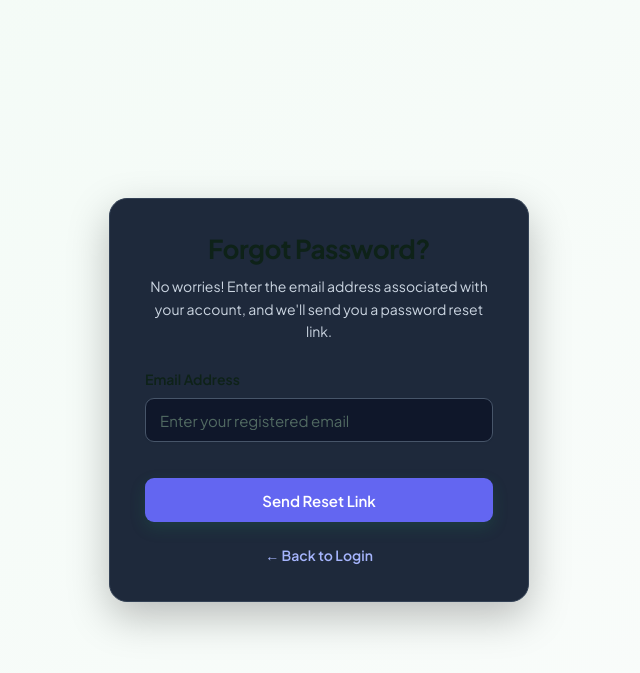
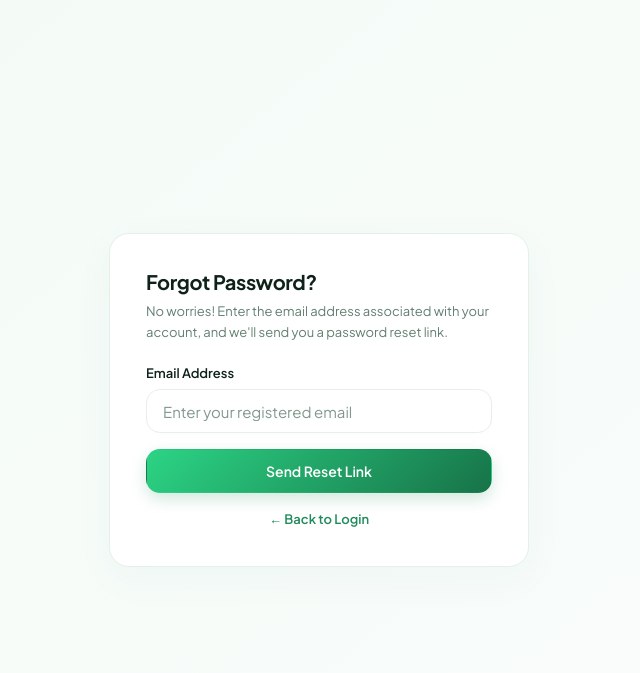
Before and after one commit to sameer5547/EXPENSE-TRACKER-VERSION-2, a Flask app: page /forgot-password in a window 1280 px wide. Shown: the top 673 px of the page, without its empty margins (321-961 px from the left). Run offline with Flask 3, Linux system fonts and the light colour scheme; parts of the project's set-up code (start-up, migrations or seed data) failed here and were passed over.

Commit message:
Refactor forgot password HTML template

```diff
--- a/EXPENSE-TRACKER ver-2/templates/forgot_password.html
+++ b/EXPENSE-TRACKER ver-2/templates/forgot_password.html
@@ -9,167 +9,6 @@
     <link rel="stylesheet"
           href="{{ url_for('static', filename='auth.css') }}">
 
-    <style>
-        /* Forgot password page */
-        .forgot-password-container {
-            width: min(90%, 420px);
-            margin: 70px auto;
-            padding: 35px;
-            box-sizing: border-box;
-            color: #f8fafc;
-            background: #1e293b;
-            border: 1px solid #334155;
-            border-radius: 18px;
-            box-shadow: 0 15px 40px rgba(0, 0, 0, 0.25);
-        }
-
-        .forgot-password-container h2 {
-            margin: 0 0 12px;
-            font-size: 26px;
-            text-align: center;
-        }
-
-        .forgot-password-container .subtitle {
-            margin-bottom: 25px;
-            color: #cbd5e1;
-            font-size: 14px;
-            line-height: 1.6;
-            text-align: center;
-        }
-
-        .forgot-password-container label {
-            display: block;
-            margin-bottom: 8px;
-            font-size: 14px;
-        }
-
-        .forgot-password-container input[type="email"] {
-            width: 100%;
-            padding: 13px 14px;
-            margin-bottom: 20px;
-            box-sizing: border-box;
-            color: #f8fafc;
-            background: #0f172a;
-            border: 1px solid #475569;
-            border-radius: 9px;
-            outline: none;
-        }
-
-        .forgot-password-container input[type="email"]:focus {
-            border-color: #818cf8;
-            box-shadow: 0 0 0 3px rgba(99, 102, 241, 0.2);
-        }
-
-        .forgot-password-container button[type="submit"] {
-            width: 100%;
-            padding: 13px;
-            color: white;
-            background: #6366f1;
-            border: none;
-            border-radius: 9px;
-            font-size: 15px;
-            font-weight: 600;
-            cursor: pointer;
-            transition: background 0.2s ease;
-        }
-
-        .forgot-password-container button[type="submit"]:hover {
-            background: #4f46e5;
-        }
-
-        .forgot-password-container .back-login {
-            display: block;
-            margin-top: 22px;
-            color: #a5b4fc;
-            text-align: center;
-            text-decoration: none;
-            font-size: 14px;
-        }
-
-        .forgot-password-container .back-login:hover {
-            color: #c7d2fe;
-            text-decoration: underline;
-        }
-
-        /* Success and error popup */
-        .reset-toast {
-            position: fixed;
-            top: 22px;
-            right: 22px;
-            z-index: 99999;
-            display: flex;
-            align-items: center;
-            gap: 12px;
-            width: max-content;
-            max-width: calc(100vw - 44px);
-            padding: 16px 18px;
-            box-sizing: border-box;
-            color: #dcfce7;
-            background: #052e1b;
-            border: 1px solid #22c55e;
-            border-radius: 12px;
-            box-shadow: 0 12px 30px rgba(0, 0, 0, 0.3);
-            font-size: 14px;
-            line-height: 1.5;
-            animation: toastEnter 0.3s ease-out;
-        }
-
-        .reset-toast.error {
-            color: #fee2e2;
-            background: #450a0a;
-            border-color: #ef4444;
-        }
-
-        .reset-toast .toast-icon {
-            display: grid;
-            place-items: center;
-            width: 28px;
-            height: 28px;
-            flex-shrink: 0;
-            color: white;
-            background: #15803d;
-            border-radius: 50%;
-            font-weight: bold;
-        }
-
-        .reset-toast.error .toast-icon {
-            background: #b91c1c;
-        }
-
-        .reset-toast .toast-close {
-            padding: 0 2px;
-            margin-left: 6px;
-            color: inherit;
-            background: transparent;
-            border: none;
-            font-size: 23px;
-            cursor: pointer;
-        }
-
-        @keyframes toastEnter {
-            from {
-                opacity: 0;
-                transform: translateX(20px);
-            }
-            to {
-                opacity: 1;
-                transform: translateX(0);
-            }
-        }
-
-        @media (max-width: 480px) {
-            .forgot-password-container {
-                margin: 35px auto;
-                padding: 25px 20px;
-            }
-
-            .reset-toast {
-                top: 14px;
-                right: 14px;
-                max-width: calc(100vw - 28px);
-            }
-        }
-    </style>
 </head>
 
 <body class="login-body">
```
